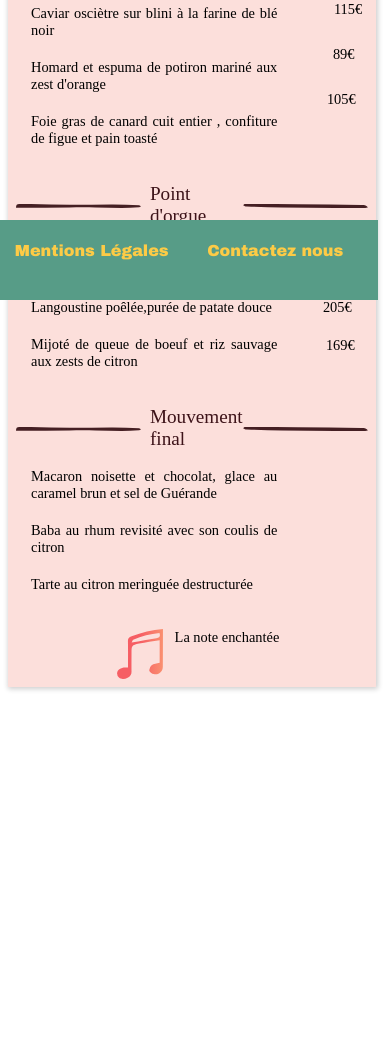
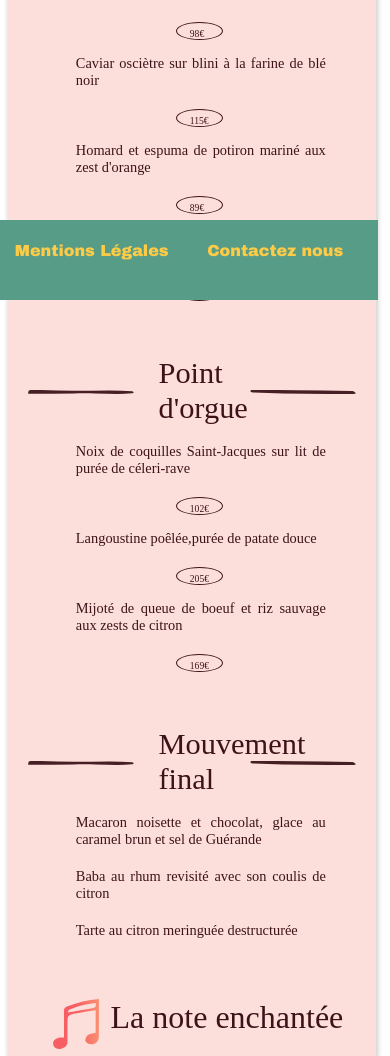
Before and after one commit to tbara29/Projet_3, a website: page menu1.html in a window 390 px wide. Shown: the part 544-1600 px from the top of the page. Before the commit the page ends 1431 px from the top, so only its background shows below. Drawn offline with Linux system fonts and the light colour scheme; a web font is replaced by a local one.

Commit message:
responsive design menu1, attribut alt , validation w3c

```diff
--- a/menu1.html
+++ b/menu1.html
@@ -14,17 +14,17 @@
         <h1>Ohmyfood</h1>
       </div>
     </header>
-    <section id="page">
+    <div id="page">
       <h2>La note enchantée</h2>
-      <section id="menu1_complet">
+      <div id="menu1_complet">
         <div id="entete_menu">
-          <img src="./images/SVG/Fichier 2note.svg"/>
+          <img src="./images/SVG/Fichier2note.svg" alt="icone note de musique"/>
           <p>La note enchantée</p>
         </div>
 
-        <section id="contener">
+        <div id="contener">
           <div class="entree_plat_dessert">
-            <img src="./images/SVG/Fichier 1trait1 g.svg" />
+            <img src="./images/SVG/Fichier1trait1g.svg" alt="trait de séparation" />
 
             <div class="anim_bar">
               <a>Prélude </a>
@@ -34,32 +34,58 @@
               </div>
             </div>
 
-            <img src="./images/SVG/Fichier 1trait1 d.svg" />
+            <img src="./images/SVG/Fichier1trait1d.svg" alt="trait de séparation"/>
           </div>
 
-          <section class="box">
+          <div class="box">
+            <div class="choix_menu">
               <ul class="description_plat">
                   <li>
                     Ravioles de foie gras accompagnés de leur crème à la truffe
                   </li>
+              </ul>
+               <div class="prix">
+                  <p>98€</p>
+               </div>
+            </div>
 
+            <div class="choix_menu">
+                <ul class="description_plat">
                   <li>Caviar osciètre sur blini à la farine de blé noir</li>
+                </ul>
+                <div class="prix">
+
+                  <p>115€</p>
+                </div>
+            </div>
+              <div class="choix_menu">
+                <ul class="description_plat">
                    <li>Homard et espuma de potiron mariné aux zest d'orange</li>
+                </ul>
+                <div class="prix">
+
+                  <p>89€</p>
+
+                </div>
+             </div>
+              <div class="choix_menu">
+                <ul class="description_plat">
                   <li>
                     Foie gras de canard cuit entier , confiture de figue et pain
                     toasté
                   </li>
                 </ul>
                 <div class="prix">
-              <p>98€</p>
-              <p>115€</p>
-              <p>89€</p>
+
                   <p>105€</p>
                 </div>
-          </section>
+              </div>
+
+
+          </div>
 
           <div class="entree_plat_dessert">
-            <img src="./images/SVG/Fichier 1trait1 g.svg" />
+            <img src="./images/SVG/Fichier1trait1g.svg" alt="trait de séparation" />
 
             <div class="anim_bar">
               <a>Point d'orgue </a>
@@ -69,28 +95,48 @@
               </div>
             </div>
 
-            <img src="./images/SVG/Fichier 1trait1 d.svg" />
+            <img src="./images/SVG/Fichier1trait1d.svg" alt="trait de séparation" />
           </div>
-          <section class="box2">
+          <div class="box2">
+            <div class="choix_menu">
               <ul class="description_plat">
                 <li>
                   Noix de coquilles Saint-Jacques sur lit de purée de céleri-rave
                 </li>
+              </ul>
 
+              <div class="prix2">
+                <p>102€</p>
+
+              </div>
+            </div>
+            <div class="choix_menu">
+              <ul class="description_plat">
               <li>Langoustine poêlée,purée de patate douce</li>
+              </ul>
+
+                <div class="prix2">
+
+                  <p>205€</p>
+                </div>
+              </div>
+
+              <div class="choix_menu">
+                <ul class="description_plat">
                 <li>
                 Mijoté de queue de boeuf et riz sauvage aux zests de citron
               </li>
             </ul>
               <div class="prix2">
-              <p>102€</p>
-              <p>205€</p>
+
                 <p>169€</p>
               </div>
-          </section>
+              </div>
+
+            </div>
 
           <div class="entree_plat_dessert">
-            <img src="./images/SVG/Fichier 1trait1 g.svg" />
+            <img src="./images/SVG/Fichier1trait1g.svg" alt="trait de séparation" />
 
             <div class="anim_bar">
               <a>Mouvement final </a>
@@ -100,24 +146,29 @@
               </div>
             </div>
 
-            <img src="./images/SVG/Fichier 1trait1 d.svg" />
+            <img src="./images/SVG/Fichier1trait1d.svg" alt="trait de séparation"/>
           </div>
-          <section class="box">
+          <div class="box">
+
             <ul class="description_plat">
               <li>
                 Macaron noisette et chocolat, glace au caramel brun et sel de
                 Guérande
               </li>
 
+
               <li>Baba au rhum revisité avec son coulis de citron</li>
-              <li>Tarte au citron meringuée destructurée</li>
-            </ul>
-          </section>
 
 
-          <div id="fin_menu"><img src="./images/SVG/Fichier 2note.svg" /><p>La note enchantée</p></div>
+              <li>Tarte au citron meringuée destructurée</li>
 
-      </section>
+            </ul>
+          </div>
+
+
+          <div id="fin_menu"><img src="./images/SVG/Fichier2note.svg" alt="icone note de musique" /><p>La note enchantée</p></div>
+
+        </div>
 
        <footer>
         <div id="footer">
@@ -131,6 +182,7 @@
           </div>
         </div>
        </footer>
-    </section>
+      </div>
+    </div>
   </body>
 </html>
--- a/sass/menu1.scss
+++ b/sass/menu1.scss
@@ -1,11 +1,13 @@
 @import "../utils/variables";
-*{
+
+* {
     font-family: 'CopyrightHouseIndustriesNotLicensedforDesktopUse';
     font-weight: normal;
     font-style: normal;
 }
+
 #menu1_complet {
-    width: 700px;
+    width: 900px;
     height: 1200px;
     background: $firstmenu_color;
     box-shadow: $boxshadow;
@@ -13,7 +15,6 @@
     margin: auto;
     margin-bottom: 40px;
     position: relative;
-    margin-top: 260px;
 }
 
 body {
@@ -22,6 +23,7 @@ body {
 
 #page {
     max-width: 100%;
+    margin-top: 70px;
 }
 
 #contenair {
@@ -41,9 +43,10 @@ body {
 }
 
 #title {
-    h1{
+    h1 {
         font-family: "Arial Black", arial;
     }
+
     height: 170px;
     background: $headfoot_color;
     color: $headfoot_fontcolor;
@@ -63,6 +66,7 @@ body {
 
     max-width: 100%;
     margin: auto;
+
 }
 
 #entete_menu {
@@ -70,29 +74,37 @@ body {
     flex-direction: column;
     align-items: center;
 
-    p{
+    p {
         margin: 0;
         font-size: 2rem;
         margin-bottom: 40px;
+        color: #3d1319;
     }
-    img{
+
+    img {
         min-width: 80px;
         height: 70px;
         margin-top: 40px;
-
     }
-
 }
 
 .entree_plat_dessert {
     display: flex;
     justify-content: space-between;
+
+    a {
+    font-size: 1.9em;
+    margin: auto;
+    text-decoration: none;
+    padding: 0;
+    color: #3d1319;
 }
+}
+
 img {
-    min-width: 30%;
+    max-width: 30%;
     margin-top: 10px;
     margin: auto 25px;
-
 }
 
 .anim_bar {
@@ -125,33 +137,38 @@ a:hover {
 }
 
 .box {
-    width: 600px;
-    display: flex;
+    width: 800px;
     justify-content: space-between;
     margin: 40px auto;
 }
 
 .box2 {
-    width: 600px;
+    width: 800px;
+    justify-content: space-between;
+    margin: 40px auto;
+}
+
+.choix_menu {
     display: flex;
     justify-content: space-between;
-    margin: 40px auto;
-    .prix p{
-        padding: 0;
+
 }
+
+.description_plat {
+    margin-left: 30px;
 }
 
 h2 {
-
     font-size: 2.6em;
     text-align: center;
-    margin-top: 35px;
-    margin-bottom: 40px;
+    margin-top: 260px;
+    margin-bottom: 10px;
 }
 
 h4 {
     font-weight: bold;
     font-size: 2em;
+    color: #3d1319;
 
     @include font_color_menu1;
 
@@ -161,9 +178,8 @@ h4 {
 p {
     font-size: 1.9em;
     margin-top: 0;
+    color: #3d1319;
 }
-
-
 
 .trait, .trait2 {
     margin-top: 8px;
@@ -171,13 +187,7 @@ p {
     color: transparent;
 }
 
-a {
-    font-size: 1.9em;
-    margin: auto;
-    text-decoration: none;
-    padding: 0;
-    color: #3d1319;
-}
+
 
 ul {
     padding: 0;
@@ -187,25 +197,12 @@ li {
     list-style-type: none;
     font-size: 1.4em;
     margin-bottom: 10px;
+    color: #3d1319;
 }
 
 .prix {
-
     width: 45px;
     margin-top: 17px;
-}
-.prix p:nth-child(1){
-    padding-left: 13px;
-}
-.prix p:nth-child(2){
-    padding-left: 11px;
-}
-.prix p:nth-child(3){
-    padding-left: 10px;
-}
-
-.prix p:nth-child(4){
-    padding-left: 4px;
 }
 
 p {
@@ -214,24 +211,9 @@ p {
 }
 
 .prix2 {
-    p:nth-child(1){
-        padding-left: 5px;
-    }
-    p:nth-child(3){
-        padding-left: 3px;
-    }
-
-
-
-p {
-
-    font-size: 1.3em;
-    margin-bottom: 13px;
-}
     width: 45px;
     margin-top: 17px;
 }
-
 
 #contenair {
     display: flex;
@@ -240,15 +222,17 @@ p {
 }
 
 #fin_menu {
-    p{
+    p {
         margin: 0;
         font-size: 2rem;
     }
-    img{
+
+    img {
         min-width: 70px;
         height: 50px;
         margin: 0;
     }
+
     display: flex;
     justify-content: center;
 }
@@ -277,9 +261,10 @@ p {
 }
 
 .txt_position {
-    a{
+    a {
         font-size: 1.4rem;
     }
+
     overflow: hidden;
     display: flex;
     justify-content: center;
@@ -289,9 +274,10 @@ p {
 }
 
 .ctct_position {
-    a{
+    a {
         font-size: 1.4rem;
     }
+
     display: flex;
     justify-content: center;
     align-items: center;
@@ -302,7 +288,8 @@ p {
 .ctct_position a {
     @include footer;
 }
-.fonts_menu1 h2{
+
+.fonts_menu1 h2 {
     margin-top: 20px;
 }
 
@@ -366,7 +353,7 @@ header, footer {
     font-family: $polices-foter_header;
 }
 
-@media all and (max-width: 1920px) {
+@media all and (max-width: 1024px) {
     #page {
         max-width: 97%;
         height: auto;
@@ -403,7 +390,7 @@ header, footer {
         max-width: 50%;
     }
 
-    #contener, #fin_menu, .box2, .box, .entree_plat_dessert {
+    #contener, #fin_menu, .entree_plat_dessert {
         max-width: 100%;
         max-height: 80%;
     }
@@ -412,39 +399,51 @@ header, footer {
         font-size: 0.6em;
         margin-bottom: 20px;
     }
-   .description_plat{
-       margin-left: 15px;
 
-    }
-    .box, .box2{
-        margin: auto;
+    .description_plat {
+        margin-left: 0;
+        margin-top: 0;
+        margin-bottom: 0;
     }
 
-    .prix p {
-        font-size: 0.6em;
-        margin-top: 4px;
-        padding: 0;
+    .choix_menu {
+        max-width: 60%;
+        display: flex;
+        flex-direction: column;
+        max-width: 100%;
     }
 
-    .prix {
-        padding-left: 17px;
+    .box, .box2 {
+        display: flex;
+        flex-direction: column;
+        margin-left: 17%;
+        margin-top: 15px;
+        width: 250px;
+
+    li {
+        font-size: 0.9rem;
     }
-
-    .prix p:nth-child(2), .prix p:nth-child(3), .prix p:nth-child(4) {
-        margin-top: 28px;
-    }
-    .prix2 p:nth-child(2){
-        margin-top: 36px;
-
-    }
-    .prix2 p:nth-child(3){
-        margin-top: 21px;
-
 
     }
 
+    .prix, .prix2 {
+
+        border: 1px #3d1319 solid;
+        border-radius: 100%;
+        margin-bottom: 15px;
+        margin-top: 0;
+        margin-left: 40%;
+
+        p {
+            font-size: 0.6em;
+            margin-bottom: 0;
+            margin-top: 5px;
+            margin-left: 13px;
+        }
+    }
+
+
 ul {
-        max-width: 70%;
     text-align: justify;
 }
 
@@ -454,6 +453,7 @@ header, footer {
 
 h2 {
     font-size: 2em;
+    margin-top: 0;
 }
 
 body {
@@ -475,35 +475,24 @@ header, footer {
 
 img {
     margin: auto;
-        max-width: 90%;
+    max-width: 30%;
     height: auto;
 }
 
 a {
-        font-size: 0.8em;
+    font-size: 1.2em;
     margin: auto 9px;
 }
 
 .anim_bar {
-        max-width: 29%;
+    max-width: 19%;
+
+
 }
 
 .entree_plat_dessert {
     display: flex;
     justify-content: space-between;
 }
-    #contener{
-        a{
-            font-size: 1.2rem;
 
 }
-        li{
-            font-size: 0.9rem;
-
-        }
-        p{
-            font-size: 0.9rem;
-
-        }
-    }
-}
```
Also changed, not shown: index.html (+1 -1 lines), images/SVG/Fichier1.svg (renamed from images/SVG/Fichier 1.svg), images/SVG/Fichier1trait1d.svg (renamed from images/SVG/Fichier 1trait1 d.svg), images/SVG/Fichier1trait1g.svg (renamed from images/SVG/Fichier 1trait1 g.svg), images/SVG/Fichier1trait2d.svg (renamed from images/SVG/Fichier 1trait2 d.svg), images/SVG/Fichier2.svg (renamed from images/SVG/Fichier 2.svg), images/SVG/Fichier2note.svg (renamed from images/SVG/Fichier 2note.svg), images/SVG/Fichier2trait2g.svg (renamed from images/SVG/Fichier 2trait2 g.svg), images/SVG/Fichier2trait3g.svg (renamed from images/SVG/Fichier 2trait3 g.svg), images/SVG/Fichier3trait3d.svg (renamed from images/SVG/Fichier 3trait3 d.svg), sass/menu1.css, sass/menu1.min.css. Lines whose indentation alone changed are shown as unchanged.
